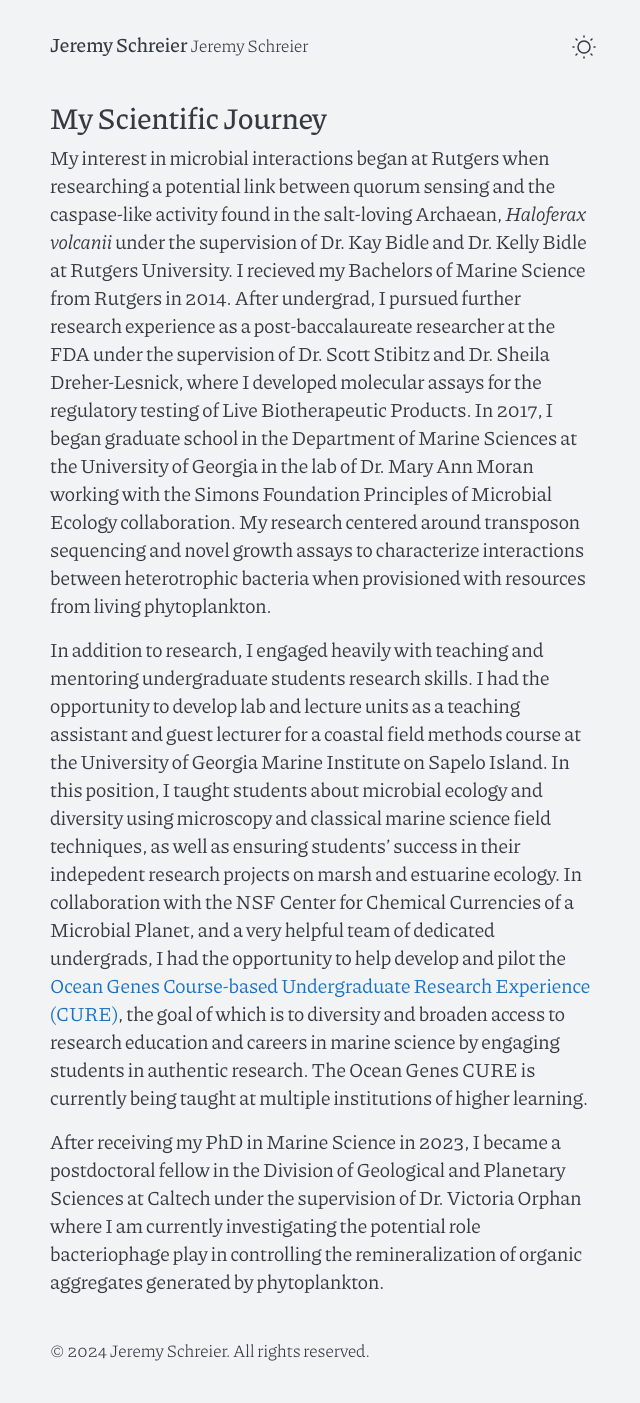
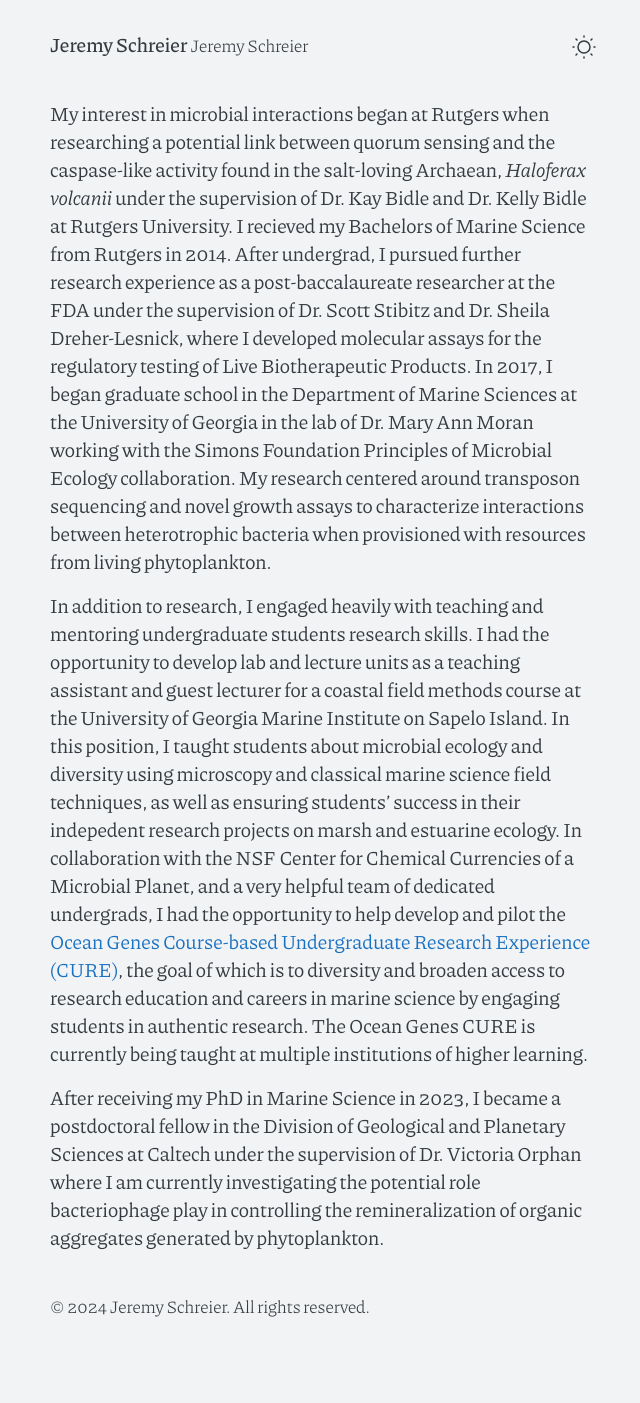
Before and after one commit to jschreie/jschreie.github.io, a Jekyll site: the page built from scientificJourney.md, in a window 1280 px wide. Shown: the whole page, without its empty margins (317-957 px from the left). Built offline with Jekyll 4.4.1, drawn with Linux system fonts in a browser that asks for light colours; after the commit the page ends 1359 px from its top, so only the background shows below that; some of the changed lines change nothing that is shown.

Commit message:
figuring it out

```diff
--- a/scientificJourney.md
+++ b/scientificJourney.md
@@ -1,13 +1,8 @@
 ---
 layout: page
 title: My Scientific Journey
+lead: My Scientific Journey
 ---
-
-
-
-
-
-# My Scientific Journey
 My interest in microbial interactions began at Rutgers when researching a potential link between quorum sensing and the caspase-like activity found in the salt-loving Archaean, *Haloferax volcanii* under the supervision of Dr. Kay Bidle and Dr. Kelly Bidle at Rutgers University. I recieved my Bachelors of Marine Science from Rutgers in 2014. After undergrad, I pursued further research experience as a post-baccalaureate researcher at the FDA under the supervision of Dr. Scott Stibitz and Dr. Sheila Dreher-Lesnick, where I developed molecular assays for the regulatory testing of Live Biotherapeutic Products. In 2017, I began graduate school in the Department of Marine Sciences at the University of Georgia in the lab of Dr. Mary Ann Moran working with the Simons Foundation Principles of Microbial Ecology collaboration. My research centered around transposon sequencing and novel growth assays to characterize interactions between heterotrophic bacteria when provisioned with resources from living phytoplankton.
 
 In addition to research, I engaged heavily with teaching and mentoring undergraduate students research skills. I had the opportunity to develop lab and lecture units as a teaching assistant and guest lecturer for a coastal field methods course at the University of Georgia Marine Institute on Sapelo Island. In this position, I taught students about microbial ecology and diversity using microscopy and classical marine science field techniques, as well as ensuring students' success in their indepedent research projects on marsh and estuarine ecology. In collaboration with the NSF Center for Chemical Currencies of a Microbial Planet, and a very helpful team of dedicated undergrads, I had the opportunity to help develop and pilot the [Ocean Genes Course-based Undergraduate Research Experience (CURE)](https://ccomp-stc.org/a-cure-for-ocean-carbon-cycling/), the goal of which is to diversity and broaden access to research education and careers in marine science by engaging students in authentic research. The Ocean Genes CURE is currently being taught at multiple institutions of higher learning.
```
